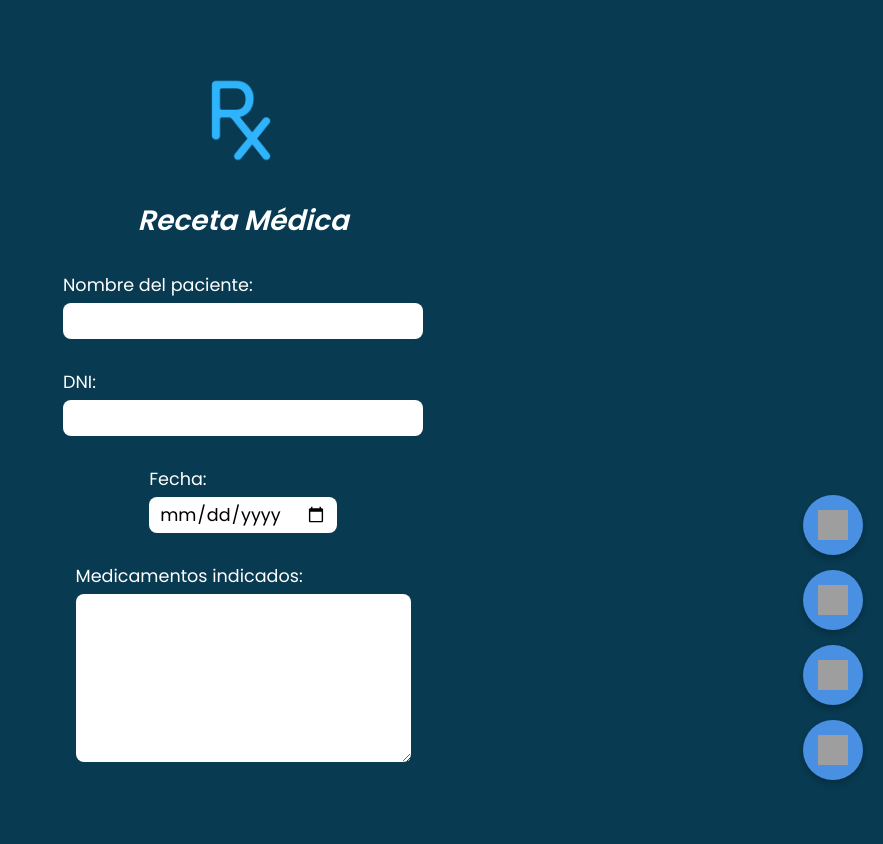
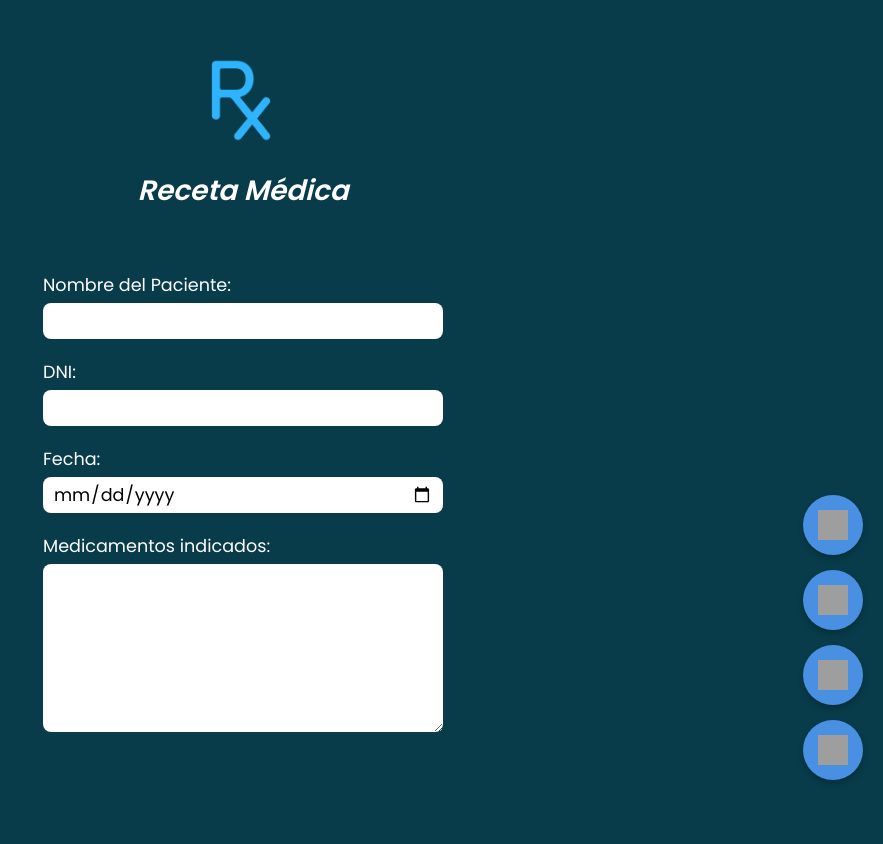
Before and after one commit to medsysbot/medisys-app-frontend, a FastAPI app: page /receta in a window 1280 px wide. Shown: the whole page, without its empty margins (397-1280 px from the left). After the commit the page ends 781 px from the top, so only its background shows below. Run offline with FastAPI, Linux system fonts and the light colour scheme; grey boxes are pictures that could not be loaded.

Commit message:
Update receta.html

```diff
--- a/templates/receta.html
+++ b/templates/receta.html
@@ -7,17 +7,16 @@
   <link href="https://fonts.googleapis.com/css2?family=Poppins:ital,wght@0,400;0,600&display=swap" rel="stylesheet">
   <style>
     body {
-      background-color: #083a51;
+      background-color: #083C4A;
       font-family: 'Poppins', sans-serif;
       color: white;
       margin: 0;
       padding: 0;
     }
 
-    .form-container {
-      max-width: 600px;
-      margin: 40px auto;
-      padding: 20px;
+    header {
+      text-align: center;
+      margin-top: 20px;
     }
 
     .logo-grande {
@@ -27,44 +26,55 @@
       margin: 0 auto 10px auto;
     }
 
-    h1 {
+    h2 {
       text-align: center;
       font-style: italic;
       font-weight: 600;
       font-size: 28px;
-      margin-bottom: 30px;
+      margin-top: 10px;
+      color: white;
+    }
+
+    .formulario {
+      display: flex;
+      flex-direction: column;
+      gap: 20px;
+      max-width: 600px;
+      margin: 0 auto;
+      padding: 20px;
+      align-items: center;
     }
 
     .etiqueta-campo {
+      width: 100%;
       max-width: 400px;
-      margin: 0 auto 15px auto;
     }
 
-    .etiqueta-campo label {
+    .etiqueta-campo span {
+      font-family: 'Poppins', sans-serif;
+      font-weight: 400;
       font-size: 17.6px;
-      font-weight: 400;
+      text-align: left;
+      color: white;
+      display: block;
       margin-bottom: 5px;
-      color: white;
-      font-family: 'Poppins', sans-serif;
-      text-align: left;
-      display: block;
     }
 
-    .etiqueta-campo input,
-    .etiqueta-campo textarea {
+    .formulario input,
+    .formulario textarea {
+      width: 100%;
+      padding: 6px 10px;
+      border-radius: 8px;
+      border: none;
       font-family: 'Poppins', sans-serif;
+      color: black;
+      font-weight: 400;
       font-size: 17.6px;
-      font-weight: 400;
-      color: black;
-      padding: 6px 10px;
-      border: none;
-      border-radius: 8px;
-      width: 100%;
       height: 36px;
       box-sizing: border-box;
     }
 
-    .etiqueta-campo textarea {
+    .formulario textarea {
       height: auto;
       resize: vertical;
     }
@@ -98,45 +108,47 @@
   </style>
 </head>
 <body>
-  <div class="form-container">
+  <header>
     <img src="/static/icons/icono-receta.png" alt="Icono Receta" class="logo-grande">
-    <h1>Receta Médica</h1>
+    <h2>Receta Médica</h2>
+  </header>
 
-    <form id="form-receta">
-      <div class="etiqueta-campo">
-        <label for="nombre">Nombre del paciente:</label>
-        <input type="text" id="nombre" name="nombre" required>
-      </div>
+  <main>
+    <form class="formulario" id="form-receta">
+      <label class="etiqueta-campo">
+        <span>Nombre del Paciente:</span>
+        <input type="text" name="nombre" required />
+      </label>
 
-      <div class="etiqueta-campo">
-        <label for="dni">DNI:</label>
-        <input type="text" id="dni" name="dni" required>
-      </div>
+      <label class="etiqueta-campo">
+        <span>DNI:</span>
+        <input type="text" name="dni" required />
+      </label>
 
-      <div class="etiqueta-campo">
-        <label for="fecha">Fecha:</label>
-        <input type="date" id="fecha" name="fecha" required>
-      </div>
+      <label class="etiqueta-campo">
+        <span>Fecha:</span>
+        <input type="date" name="fecha" required />
+      </label>
 
-      <div class="etiqueta-campo">
-        <label for="medicamentos">Medicamentos indicados:</label>
-        <textarea id="medicamentos" name="medicamentos" rows="6" required></textarea>
-      </div>
+      <label class="etiqueta-campo">
+        <span>Medicamentos indicados:</span>
+        <textarea name="medicamentos" rows="6" required></textarea>
+      </label>
     </form>
-  </div>
+  </main>
 
   <div class="botones-flotantes">
     <button type="button" onclick="guardarFormulario()">
-      <img src="/static/icons/guardar.png" alt="Guardar">
+      <img src="/static/icons/guardar.png" alt="Guardar" />
     </button>
-    <button type="button" onclick="imprimirFormulario()">
-      <img src="/static/icons/imprimir.png" alt="Imprimir">
+    <a href="#" title="Enviar">
+      <img src="/static/icons/enviar.png" alt="Enviar" />
+    </a>
+    <button onclick="window.print()" title="Imprimir">
+      <img src="/static/icons/imprimir.png" alt="Imprimir" />
     </button>
-    <button type="button" onclick="document.getElementById('form-receta').reset()">
-      <img src="/static/icons/borrar.png" alt="Borrar">
-    </button>
-    <button type="button">
-      <img src="/static/icons/enviar.png" alt="Enviar">
+    <button onclick="document.querySelector('form').reset()" title="Borrar">
+      <img src="/static/icons/borrar.png" alt="Borrar" />
     </button>
   </div>
 
```
